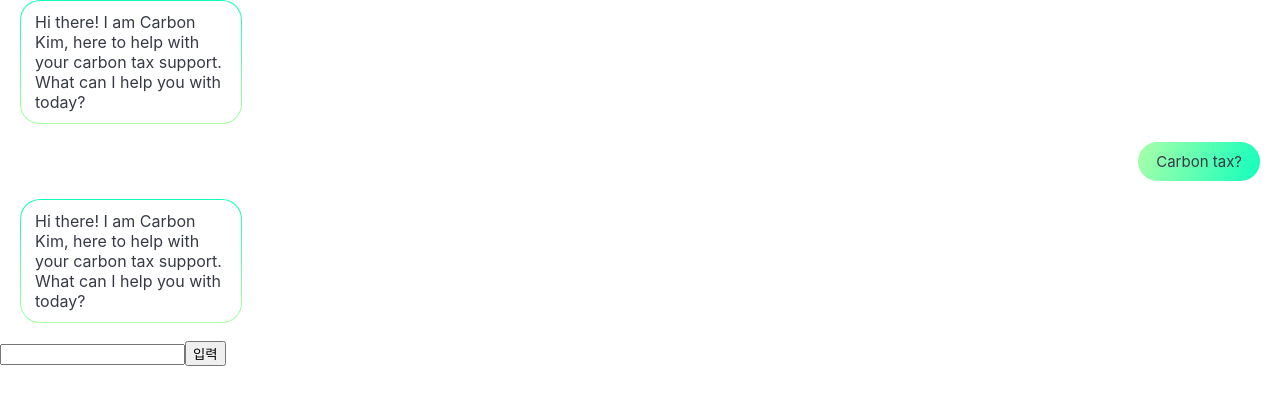
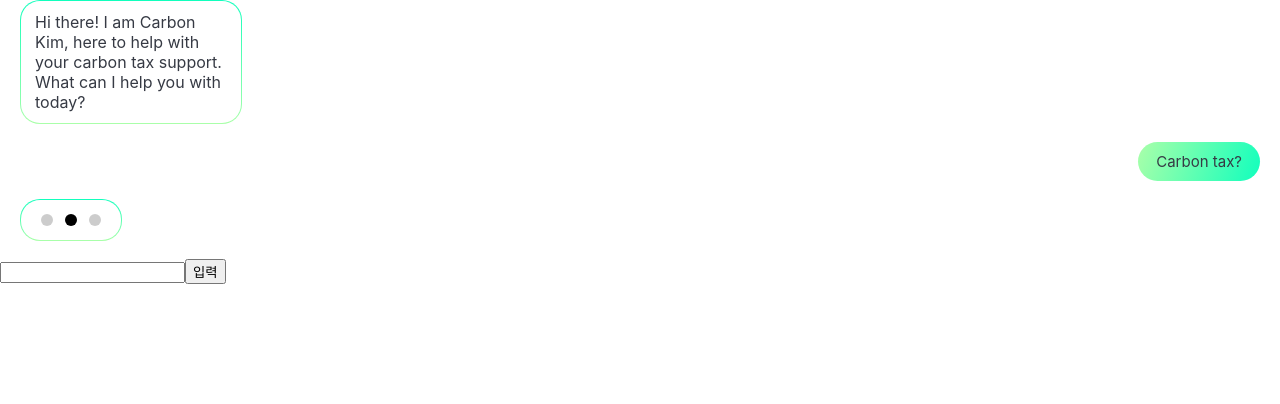
Before and after one commit to IBM-Call-for-Code-2020/front-end, a React (Create React App) app: page /chat in a window 1280 px wide. Shown: the top 404 px of the page. Built offline with nearby package versions, Linux system fonts and the light colour scheme.

Commit message:
:sparkles: Add loading state when bot is typing

```diff
--- a/src/components/chat/bubble/Bot.jsx
+++ b/src/components/chat/bubble/Bot.jsx
@@ -2,14 +2,15 @@ import React from 'react'
 import Row from 'modules/chat/bubble/Row'
 import Bubble from 'modules/chat/bubble/Bot'
 import { Content } from 'modules/chat/bubble'
+import Loading from 'modules/chat/bubble/Loading'
 
 function ChatBubbleBotComponent(props) {
-  const { children = '' } = props
+  const { children = '', loading = false } = props
 
   return (
     <Row>
-      <Bubble>
-        <Content>{children}</Content>
+      <Bubble loading={loading}>
+        {!loading ? <Content>{children}</Content> : <Loading />}
       </Bubble>
     </Row>
   )
--- a/src/containers/chat/Chats.jsx
+++ b/src/containers/chat/Chats.jsx
@@ -12,7 +12,7 @@ function ChatListsContainer(props) {
 
       <User>Carbon tax?</User>
 
-      <Bot>
+      <Bot loading>
         Hi there! I am Carbon Kim, here to help with your carbon tax support.
         What can I help you with today?
       </Bot>
--- a/src/modules/chat/bubble/Bot.jsx
+++ b/src/modules/chat/bubble/Bot.jsx
@@ -12,6 +12,13 @@ const ChatBubbleBotModule = styled(Bubble)`
   background-origin: border-box;
   background-clip: content-box, border-box;
 
+  ${({ loading }) =>
+    loading &&
+    `
+    width : 100px;
+    height: 40px;
+   `}
+
   div {
     padding: 11px 14px;
   }
--- /dev/null
+++ b/src/modules/chat/bubble/Loading.jsx
@@ -0,0 +1,89 @@
+import styled from 'styled-components'
+
+const ChatBubbleLoading = styled.span`
+  display: block;
+  position: relative;
+  width: 12px;
+  height: 12px;
+  top: 49%;
+  left: 50%;
+  transform: translate(-50%, -50%);
+  border-radius: 12px;
+  animation: loader10m 2s ease-in-out infinite;
+
+  &:before,
+  &:after {
+    content: '';
+    position: absolute;
+    top: 0;
+    height: 12px;
+    width: 12px;
+    border-radius: 50%;
+  }
+
+  &:before {
+    left: -24px;
+    animation: loader10g 2s ease-in-out infinite;
+  }
+
+  &:after {
+    left: 24px;
+    animation: loader10d 2s ease-in-out infinite;
+  }
+
+  @keyframes loader10g {
+    0% {
+      background-color: rgba(0, 0, 0, 0.2);
+    }
+    25% {
+      background-color: rgba(0, 0, 0, 1);
+    }
+    50% {
+      background-color: rgba(0, 0, 0, 0.2);
+    }
+    75% {
+      background-color: rgba(0, 0, 0, 0.2);
+    }
+    100% {
+      background-color: rgba(0, 0, 0, 0.2);
+    }
+  }
+
+  @keyframes loader10m {
+    0% {
+      background-color: rgba(0, 0, 0, 0.2);
+    }
+    25% {
+      background-color: rgba(0, 0, 0, 0.2);
+    }
+    50% {
+      background-color: rgba(0, 0, 0, 1);
+    }
+    75% {
+      background-color: rgba(0, 0, 0, 0.2);
+    }
+    100% {
+      background-color: rgba(0, 0, 0, 0.2);
+    }
+  }
+
+  @keyframes loader10d {
+    0% {
+      background-color: rgba(0, 0, 0, 0.2);
+    }
+    25% {
+      background-color: rgba(0, 0, 0, 0.2);
+    }
+    50% {
+      background-color: rgba(0, 0, 0, 0.2);
+    }
+    75% {
+      background-color: rgba(0, 0, 0, 1);
+    }
+    100% {
+      background-color: rgba(0, 0, 0, 0.2);
+    }
+  }
+`
+
+export default ChatBubbleLoading
```
